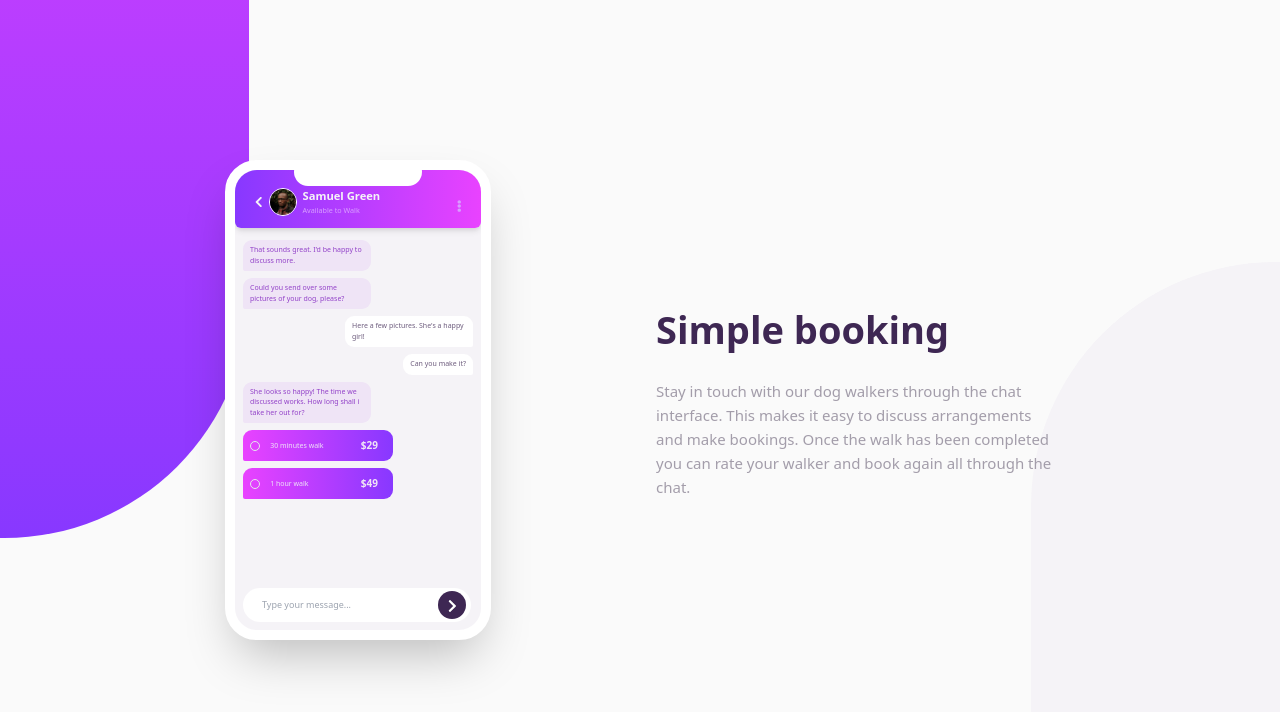
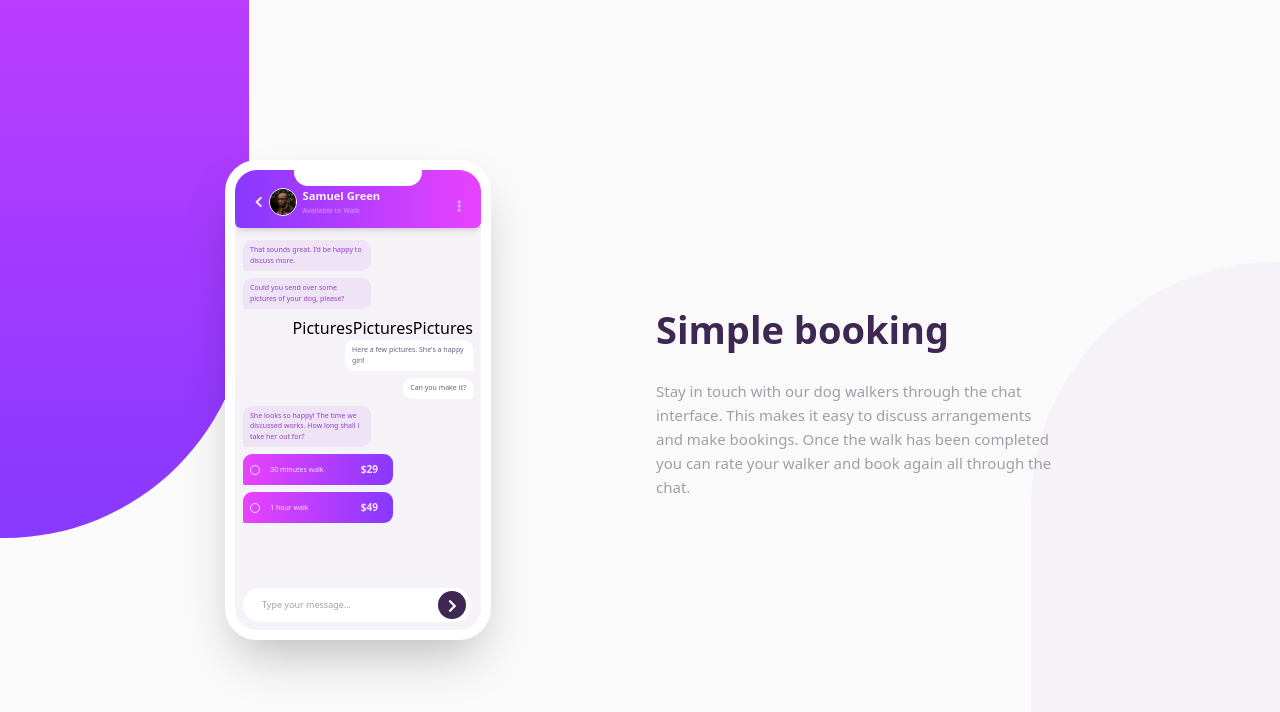
Before and after one commit to bryanmagalong/chat-app-css-react, a React (Create React App) app: page / in a window 1280 px wide. Shown: the top 712 px of the page. Built offline with nearby package versions, Linux system fonts and the light colour scheme.

Commit message:
feat: add SharedPictures component

```diff
--- /dev/null
+++ b/src/components/MobilePreview/SharedPictures.js
@@ -0,0 +1,11 @@
+import React from 'react';
+
+const SharedPictures = () => (
+  <div className="self-end flex">
+    <div>Pictures</div>
+    <div>Pictures</div>
+    <div>Pictures</div>
+  </div>
+);
+
+export default SharedPictures;
--- a/src/components/MobilePreview/index.js
+++ b/src/components/MobilePreview/index.js
@@ -6,6 +6,7 @@ import ChatSection from './ChatSection';
 import SubmitInput from './SubmitInput';
 import Message from './Message';
 import WalkCheck from './WalkCheck';
+import SharedPictures from './SharedPictures';
 
 const MobilePreview = () => (
   <MobileFrame>
@@ -17,6 +18,7 @@ const MobilePreview = () => (
       <Message position="left">
         Could you send over some pictures of your dog, please?
       </Message>
+      <SharedPictures />
       <Message position="right">
         Here a few pictures. She's a happy girl!
       </Message>
```
